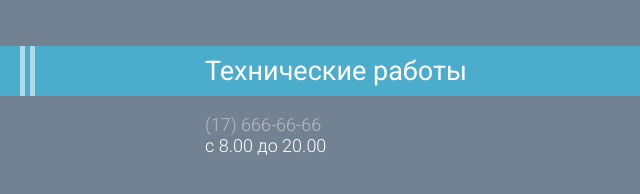
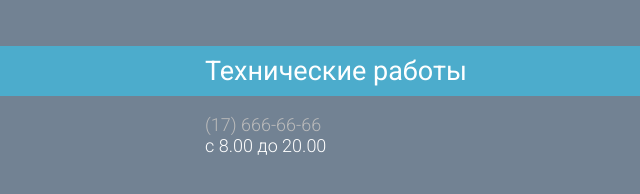
Before and after one commit to Ginger-13/arkom-closed.github.io, a website: page index.html in a window 1280 px wide. Shown: the part 544-738 px from the top of the page, 0-640 px from the left. Drawn offline with nearby package versions, Linux system fonts and the light colour scheme.

Commit message:
line fix

```diff
--- a/sass/page/pics.sass
+++ b/sass/page/pics.sass
@@ -68,14 +68,14 @@
   font-weight: 400
   color: #fff
 
-  &:before, &:after
+  /*&:before, &:after
     content: ""
     position: absolute
     left: 20px
     top: 0
     bottom: 0
     width: 5px
-    background: lighten($accent, 25%)
+    background: lighten($accent, 25%)*/
 
-  &:after
-    left: 30px
+  /*&:after
+    left: 30px*/
```
Also changed, not shown: css/style.css.
